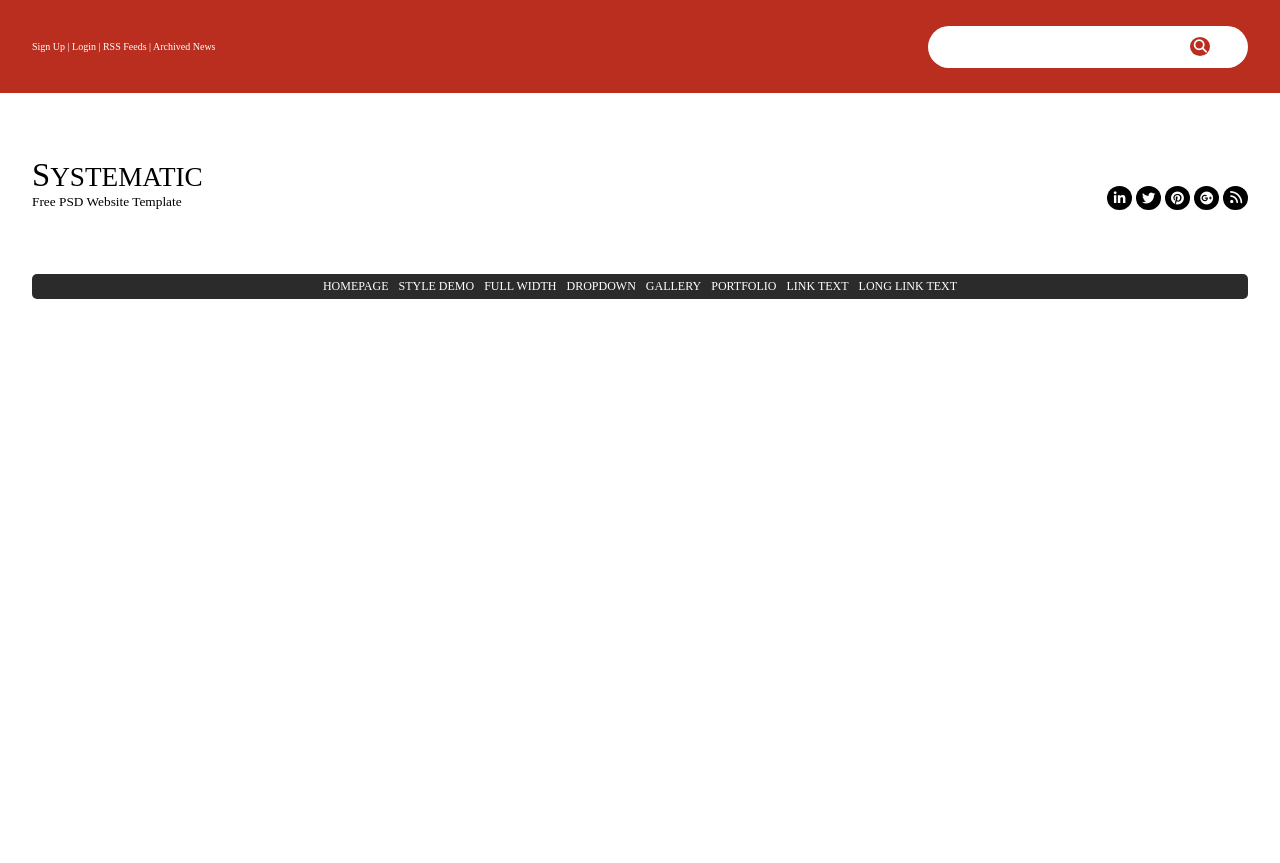
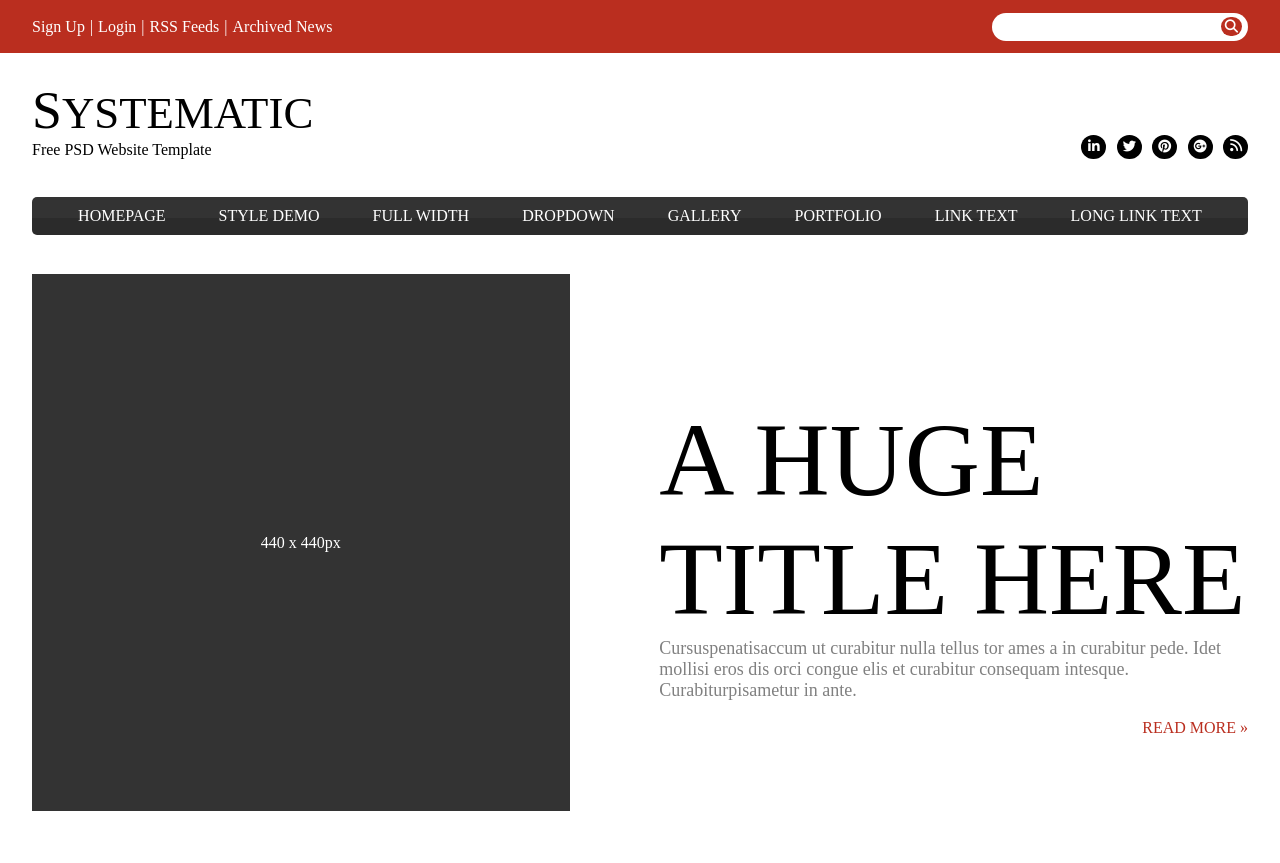
Before and after one commit to SakriyaDangol/M2D5A1, a plain HTML site: page index.html in a window 1280 px wide. Before the commit the page ends 800 px from the top, so only its background shows below. Drawn offline with Linux system fonts and the light colour scheme.

Commit message:
title commit

```diff
--- a/index.html
+++ b/index.html
@@ -5,7 +5,7 @@
     <meta http-equiv="X-UA-Compatible" content="IE=edge">
     <meta name="viewport" content="width=device-width, initial-scale=1.0">
     <title>M2D5A1</title>
-    <link rel="icon" href="images/sakriya1.jpg">
+    <link rel="icon" href="images/sakriya1.png">
     <link rel="stylesheet" href="style.css">
     <script src="https://kit.fontawesome.com/7e6bfadc0c.js" crossorigin="anonymous"></script>
 </head>
@@ -21,10 +21,12 @@
 
                     <div class="header-top-left">
 
-                        Sign Up |
-                        Login |
-                        RSS Feeds |
-                        Archived News
+                        <ul>
+                            <li>Sign Up</li>|
+                            <li>Login</li>|
+                            <li>RSS Feeds</li>|
+                            <li>Archived News</li>
+                        </ul>
 
                     </div>
 
@@ -94,6 +96,22 @@
 
         </div>
 
+        <div class="title-wrapper">
+
+            <div class="title-image">
+                440 x 440px
+            </div>
+
+            <div class="title-text">
+
+                <p id="title">A HUGE TITLE HERE</p>
+                <p id="title-desc">Cursuspenatisaccum ut curabitur nulla tellus tor ames a in curabitur pede. Idet mollisi eros dis orci congue elis et curabitur consequam intesque. Curabiturpisametur in ante.</p> <br>
+                <p id="title-more">READ MORE »</p>
+
+            </div>
+
+        </div>
+
     </div>
 
 </body>
--- a/style.css
+++ b/style.css
@@ -25,6 +25,25 @@
     font-size: x-small;
 }
 
+.header-top-left ul{
+    padding-left: 0;
+    display: flex;
+    list-style-type: none;
+}
+
+.header-top-left ul li{
+    margin: 0px 5px;
+    cursor: pointer;
+}
+
+.header-top-left ul li:hover{
+    color: rgb(219, 120, 136);
+}
+
+.header-top-left ul li:first-child{
+    margin-left: unset;
+}
+
 .header-top-right{
     display: flex;
     align-items: center;
@@ -39,6 +58,10 @@
     position: relative;
     display: flex;
     left: 83%;
+}
+
+.header-top-right button:hover{
+    background: #f74f3c;
 }
 
 .fa-search{
@@ -103,19 +126,19 @@
 }
 
 .header-bottom{
-    background-color: #2b2b2b;
+    background-image: linear-gradient( #333333 55%, #2b2b2b 50%);
     width: 95%;
     margin: auto;
     color: white;
     border-radius: 5px;
     font-size: 12px;
-    padding: 5px 0px;
+    padding: 10px 0px;
 }
 
 .header-bottom ul{
     text-align: center;
     list-style: none;
-    padding-left: -0;
+    padding-left: 0;
     display: flex;
     flex-wrap: wrap;
     justify-content: center;
@@ -123,9 +146,213 @@
 
 .header-bottom ul li{
     cursor: pointer;
-    margin: 0px 5px;
+    margin: 0px 7px;
 }
 
 .header-bottom ul li:hover{
     color: #ba2e1f;
 }
+
+.title-wrapper{
+    width: 95%;
+    display: flex;
+    margin: auto;
+    margin-top: 3vw;
+    flex-wrap: wrap;
+    justify-content: center;
+}
+
+.title-image{
+    background: #333333;
+    color: white;
+    width: 95vw;
+    height: 95vw;
+    display: flex;
+    align-items: center;
+    justify-content: center;
+    margin-bottom: 4vw;
+}
+
+.title-text{
+    width: 95vw;
+    display: flex;
+    flex-direction: column;
+    align-self: center;
+}
+
+#title{
+    font-size: 350%;
+}
+
+#title-desc{
+    color: grey;
+}
+
+#title-more{
+    display: flex;
+    justify-content: flex-end;
+    color: #ba2e1f;
+    cursor: pointer;
+}
+
+
+
+
+
+@media (min-width: 750px){
+
+    .header-top-left{
+        color: white;
+        font-size: small;
+    }
+
+    .title-wrapper{
+        width: 95%;
+        display: flex;
+        margin: auto;
+        margin-top: 3vw;
+        flex-wrap: wrap;
+        justify-content: space-between;
+    }
+
+    .title-image{
+        background: #333333;
+        color: white;
+        width: 40vw;
+        height: 40vw;
+        display: flex;
+        align-items: center;
+        justify-content: center;
+        margin-bottom: 4vw;
+    }
+
+    .title-text{
+        width: 50vw;
+        display: flex;
+        flex-direction: column;
+        align-self: center;
+    }
+
+    #title{
+        font-size: 370%;
+    }
+
+}
+
+
+@media (min-width: 1100px){
+
+    .header-top{
+        width: 95%;
+        padding: 1% 0%;
+        margin: auto;
+        display: flex;
+        align-items: center;
+        justify-content: space-between;
+    }
+
+    .header-top-left{
+        color: white;
+        font-size: medium;
+    }
+
+    .header-top-right button{
+        background: #ba2e1f;
+        border: none;
+        border-radius: 50px;
+        color: white;
+        cursor: pointer;
+        position: relative;
+        display: flex;
+        left: 19.5vw;
+    }
+
+    .search-bar{
+        width: 20vw;
+        padding: 0.5vw 0;
+        padding-left: 5%;
+        border: none;
+        border-radius: 100px;
+        outline-style: none;
+    }
+
+    .header-middle{
+        width: 95%;
+        margin: auto;
+        padding: 2% 0%;
+        margin-bottom: 1%;
+        display: flex;
+        justify-content: space-between;
+        align-items: flex-end;
+    }
+
+    .header-middle h1{
+        font-weight: normal;
+        font-size: 280%;
+    }
+
+    .header-middle h1::first-letter{
+        font-size: 120%;
+    }
+
+    .header-middle p{
+        font-size: unset;
+    }
+
+    .header-bottom ul{
+        text-align: center;
+        list-style: none;
+        padding-left: 0;
+        display: flex;
+        flex-wrap: wrap;
+        justify-content: space-evenly;
+        font-size: medium;
+    }
+
+    .header-middle-right button{
+        cursor: pointer;
+        border: none;
+        width: 25px;
+        border-radius: 50%;
+        color: white;
+        background: black;
+        margin-left: 0.5vw;
+    }
+
+    .title-wrapper{
+        width: 95%;
+        display: flex;
+        margin: auto;
+        margin-top: 3vw;
+        flex-wrap: wrap;
+        justify-content: space-between;
+    }
+
+    .title-image{
+        background: #333333;
+        color: white;
+        width: 42vw;
+        height: 42vw;
+        display: flex;
+        align-items: center;
+        justify-content: center;
+        margin-bottom: 4vw;
+    }
+
+    .title-text{
+        width: 46vw;
+        display: flex;
+        flex-direction: column;
+        align-self: center;
+    }
+
+    #title{
+        font-size: 650%;
+    }
+
+    #title-desc{
+        font-size: large;
+    }
+
+
+}
```
Also changed, not shown: images/sakriya1.jpg (deleted), images/sakriya1.png (added).
